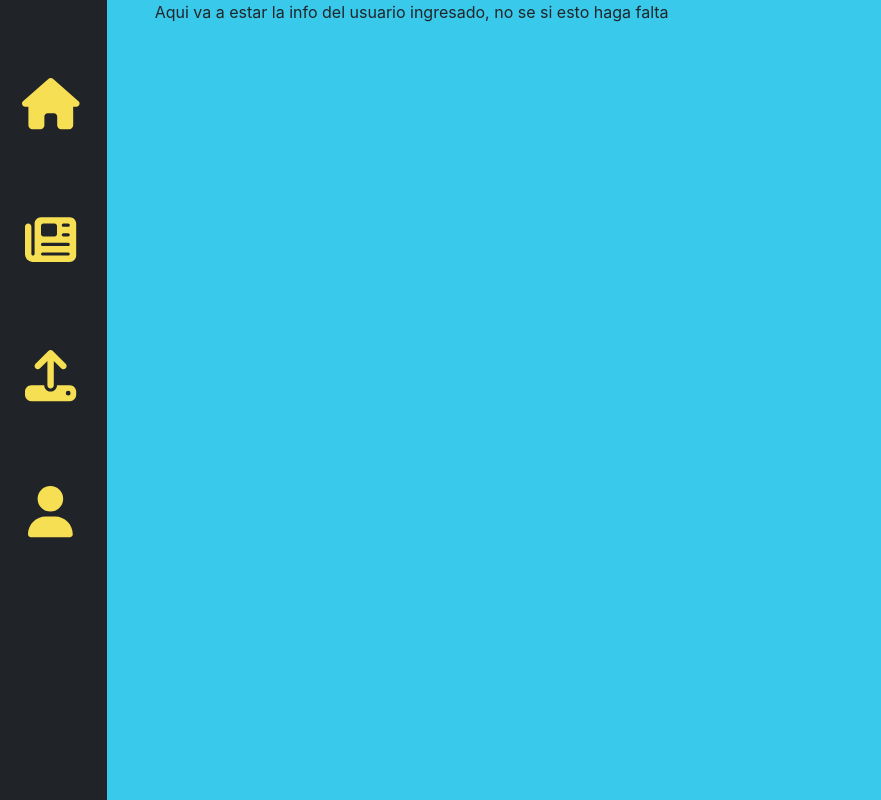
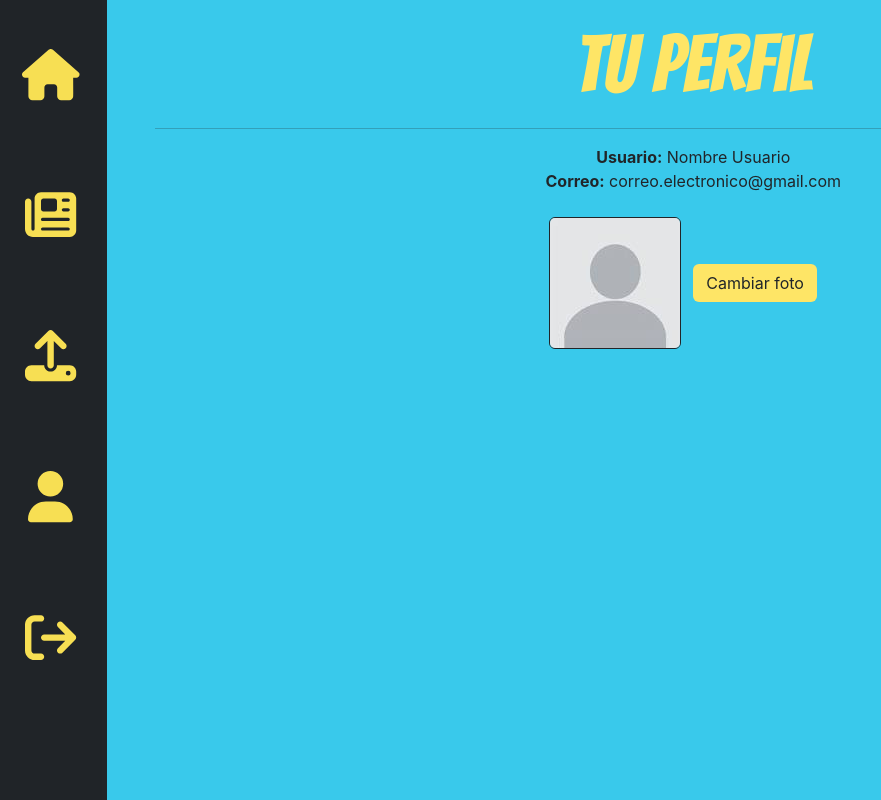
Before and after one commit to juanjo32/invincible_serie, a React (Create React App) app in the folder serieinvincible/: page /usuario in a window 1280 px wide. Shown: the whole page, without its empty margins (0-881 px from the left). Built offline with nearby package versions, Linux system fonts and the light colour scheme.

Commit message:
usuario elegir imagen, cerrar sesion

```diff
--- a/serieinvincible/package.json
+++ b/serieinvincible/package.json
@@ -10,6 +10,7 @@
     "@testing-library/react": "^13.4.0",
     "@testing-library/user-event": "^13.5.0",
     "react": "^18.2.0",
+    "react-avatar-editor": "^13.0.0",
     "react-dom": "^18.2.0",
     "react-router-dom": "^6.11.1",
     "react-scripts": "^5.0.1",
--- a/serieinvincible/src/components/CrearPublicacion.jsx
+++ b/serieinvincible/src/components/CrearPublicacion.jsx
@@ -44,6 +44,7 @@ export default function CrearPublicacion() {
   return (
     <div>
       <h1 className="text-center mt-3 display-1" style={{ fontFamily: "'Bangers', cursive", color: "#fee566" }}>Crear una publicación</h1>
+      <hr />
       <div className="container mb-4 mt-5">
         <div className="card bg-dark text-white">
           <div className="card-header">
--- a/serieinvincible/src/components/Home.jsx
+++ b/serieinvincible/src/components/Home.jsx
@@ -68,6 +68,7 @@ export default function Home() {
   return (
   <div>
   <h1 className="text-center mt-3 display-1" style={{fontFamily: "'Bangers', cursive", color: "#fee566"}}> HOME / COMUNIDAD </h1>
+  <hr />
       <Publicacion {...publicationData} />
       <Publicacion {...publicationData2} />
       <Publicacion {...publicationData3} />
--- a/serieinvincible/src/components/LateralNavbar.jsx
+++ b/serieinvincible/src/components/LateralNavbar.jsx
@@ -1,15 +1,31 @@
 import React from 'react'
 import { FontAwesomeIcon } from '@fortawesome/react-fontawesome'
-import { faHouse, faNewspaper, faUpload, faUser } from '@fortawesome/free-solid-svg-icons'
+import { faHouse, faNewspaper, faUpload, faUser, faArrowRightFromBracket } from '@fortawesome/free-solid-svg-icons'
 import { useNavigate } from "react-router-dom";
+import Swal from 'sweetalert2';
 
 
 export default function LateralNavbar() {
   let tamanoIcon = "1x";
   const navigate = useNavigate();
+
+  const handleSignOut = (event) => {
+    Swal.fire({
+      title: 'Deseas cerrar sesión?',
+      icon: 'info',
+      showCancelButton: true,
+      confirmButtonText: 'Sí',
+      cancelButtonText: 'No',
+    }).then((result) => {
+      if (result.isConfirmed) {
+        navigate('/')
+      }
+    });
+  }
+
   return (
 
-    <div className="col-1 d-flex flex-column vh-100 pt-5 border-end border-dark border-5" style={{ backgroundColor: "#202428", alignContent: "center", fontSize:"4vw" }}>
+    <div className="col-1 d-flex flex-column vh-100 pt-3 border-end border-dark border-5" style={{ backgroundColor: "#202428", alignContent: "center", fontSize:"4vw" }}>
         <button onClick={() => navigate('/home')} title="Home / Comunidad" className="BtnNavbar">
           <FontAwesomeIcon icon={faHouse} size={tamanoIcon}/>
         </button>
@@ -26,6 +42,10 @@ export default function LateralNavbar() {
           <FontAwesomeIcon icon={faUser} size={tamanoIcon} />
         </button>
 
+        <button onClick={()=> handleSignOut()} title="Cerrar sesión" className="BtnNavbar">
+          <FontAwesomeIcon icon={faArrowRightFromBracket} size={tamanoIcon} />
+        </button>
+
       </div>
   )
 }
--- a/serieinvincible/src/components/Novedades.jsx
+++ b/serieinvincible/src/components/Novedades.jsx
@@ -16,6 +16,7 @@ export default function Novedades() {
   return (
     <div>
       <h1 className="text-center mt-3 display-1" style={{fontFamily: "'Bangers', cursive", color: "#fee566"}}> Novedades y Noticias </h1>
+      <hr />
       <Publicacion {...publicationData} />
     </div>
   )
--- a/serieinvincible/src/components/Registro.jsx
+++ b/serieinvincible/src/components/Registro.jsx
@@ -48,9 +48,9 @@ export default function Registro() {
   };
 
   return (
-    <div className="container-fluid p-0" style={{ backgroundImage: `url(${fondo2})`, backgroundSize: 'cover', height: '100vh', width: '100%' }}>
+    <div className="container-fluid p-3" style={{ backgroundImage: `url(${fondo2})`, backgroundSize: 'cover', height: '100%', width: '100%' }}>
 
-      <div className="row justify-content-center align-items-center" style={{ height: '100%' }}>
+      <div className="row justify-content-center align-items-center">
 
         <form className="form col-8 p-5 border border-dark rounded-5" onSubmit={handleSubmit} style={{ backgroundColor: 'rgba(242, 242, 242, 0.9)' }}>
         <button className="btn btn-info" type="button" onClick={()=>navigate('/')}><strong> ← Atras </strong></button>
--- a/serieinvincible/src/components/Usuario.jsx
+++ b/serieinvincible/src/components/Usuario.jsx
@@ -1,9 +1,72 @@
-import React from 'react'
+import React, { useState } from 'react';
+import AvatarEditor from 'react-avatar-editor';
+import vacio from '../styles/imgs/empty.jpg';
 
-export default function Usuario() {
-  return (
-    <div>
-      Aqui va a estar la info del usuario ingresado, no se si esto haga falta
-    </div>
-  )
+export default function ProfileImageSelect() {
+    const [profileImage, setProfileImage] = useState(vacio);
+    const [selectedImage, setSelectedImage] = useState(null);
+    const [editor, setEditor] = useState(null);
+    const [editing, setEditing] = useState(false);
+
+    const handleImageSelect = (event) => {
+        const file = event.target.files[0];
+        setSelectedImage(URL.createObjectURL(file));
+        setEditing(true);
+    };
+
+    const handleImageUpload = () => {
+        if (editor) {
+            const canvas = editor.getImageScaledToCanvas();
+            const croppedImage = canvas.toDataURL();
+            setProfileImage(croppedImage);
+            setEditing(false);
+        }
+    };
+    return (
+        <div>
+            <h1 className="text-center mt-3 mb-1 display-1" style={{ fontFamily: "'Bangers', cursive", color: "#fee566" }}> Tu perfil </h1>
+            <hr />
+            <div className='container text-center'>
+                <div className='row mt-2'>
+                    <div className='col-12'> <strong>Usuario:</strong> Nombre Usuario </div>
+                    <div className='col-12'> <strong>Correo:</strong> correo.electronico@gmail.com</div>
+                </div>
+                <div className='row mb-1 mt-4'>
+                    <div className='col-6 text-end'>
+                        {!editing && (
+                            <img src={profileImage} alt="Error :/" className="img-fluid rounded border border-dark" ></img>
+                        )
+                        }
+
+                        {editing && (
+                            <>
+                                {selectedImage && (
+                                    <AvatarEditor
+                                        ref={(ref) => setEditor(ref)}
+                                        image={selectedImage}
+                                        width={130}
+                                        height={130}
+                                        color={[0, 0, 0, 0.4]}
+                                        scale={1}
+                                        crossOrigin="anonymous"
+                                        style={{ height: 'auto', aspectRatio: 1 / 1 }}
+                                    />
+                                )}
+
+                            </>
+                        )}
+                    </div>
+                    <div className='col-3' style={{ display: 'flex', alignItems: 'center' }}>
+                        <div class="d-flex justify-content-start row">
+                            <label for="inputImage" class="btn text-center" style={{ backgroundColor: '#fee566' }}>Cambiar foto</label>
+                            <input type="file" id="inputImage" style={{ display: 'none' }} onChange={handleImageSelect} accept="image/*"></input>
+                            {editing && selectedImage && <button className='btn mt-2' style={{ backgroundColor: '#22788d' }} onClick={handleImageUpload}><strong>Confirmar</strong></button>}
+                        </div>
+                    </div>
+
+
+                </div>
+            </div>
+        </div>
+    )
 }
```
Also changed, not shown: serieinvincible/src/styles/imgs/empty.jpg (added), 1 other file (tests, documents, lock files or other folders).
